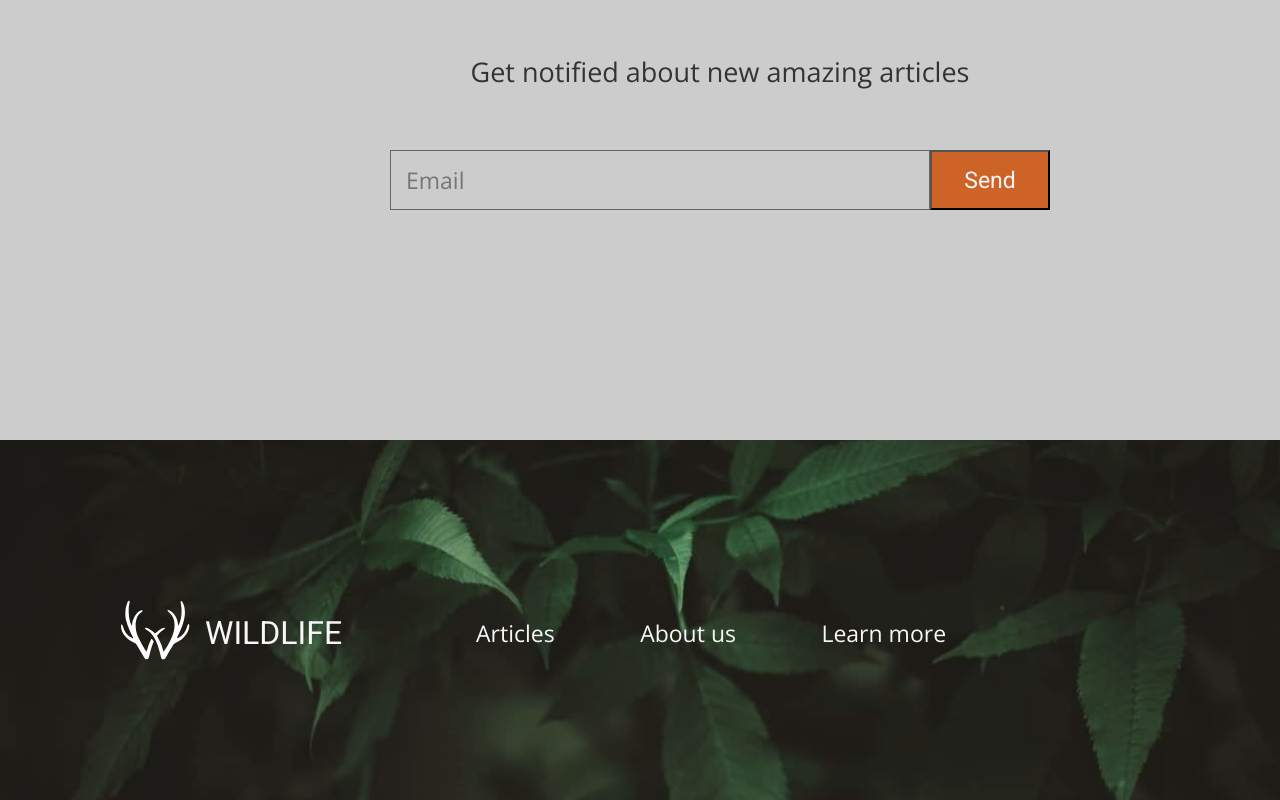
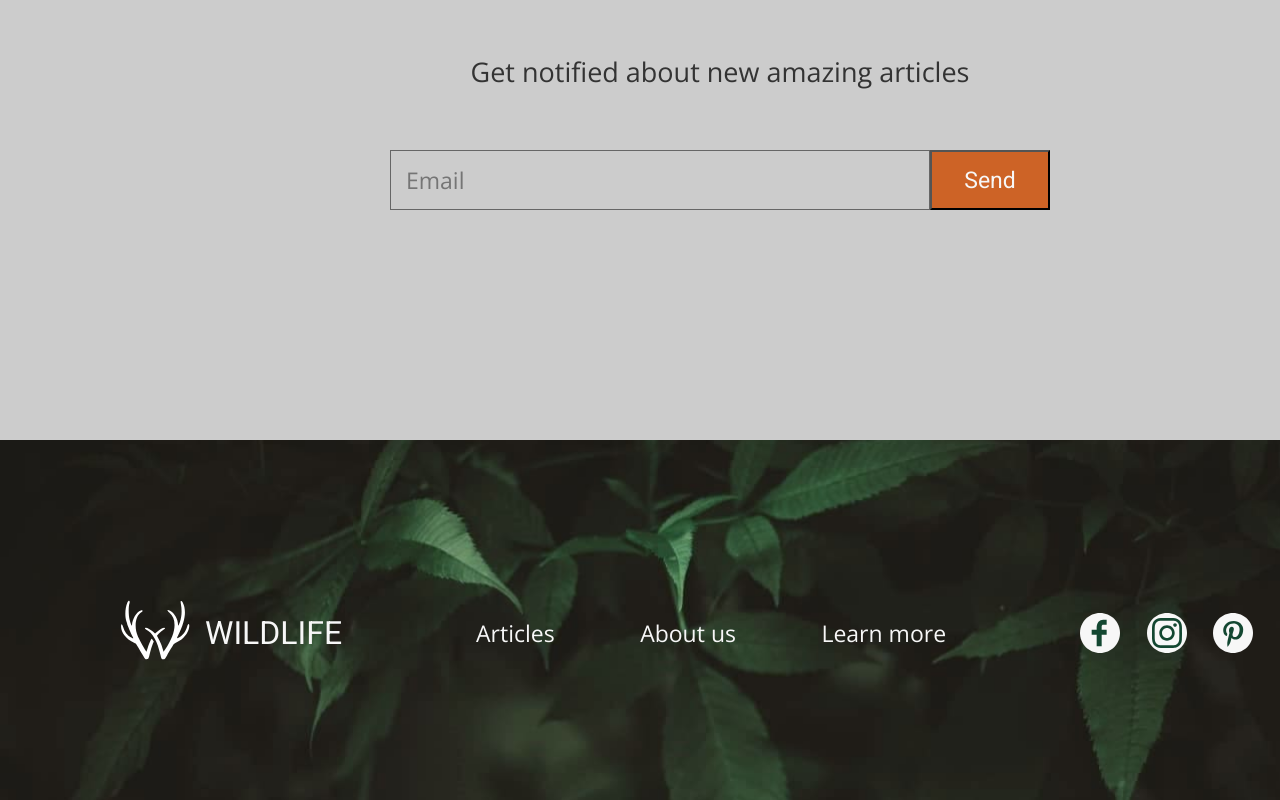
Before and after one commit to DzmitryDavid/online-zoo, a website: page wildlife/index.html in a window 1280 px wide. Shown: the part 1698-2498 px from the top of the page. Drawn offline with nearby package versions, Linux system fonts and the light colour scheme; the site is published under a folder, as on GitHub Pages, so addresses that start at the root find nothing.

Commit message:
refactor: change path

```diff
--- a/wildlife/src/scss/blocks/_footer.scss
+++ b/wildlife/src/scss/blocks/_footer.scss
@@ -48,7 +48,7 @@
                 width: 40px;
                 height: 40px;
                 transition: all ease 0.5s;
-                background: url("/src/assets/icons/telegramsvg.svg") center/cover no-repeat;
+                background: url("../../src/assets/icons/telegramsvg.svg") center/cover no-repeat;
                 &:hover {
                     transform: scale(1.1);
                     cursor: pointer;
@@ -57,7 +57,7 @@
             &-pinterest {
                 width: 40px;
                 height: 40px;
-                background: url("/src/assets/icons/pinterest.svg") center/cover no-repeat;
+                background: url("../../src/assets/icons/pinterest.svg") center/cover no-repeat;
                 transition: all ease 0.5s;
                 &:hover {
                     transform: scale(1.1);
@@ -68,7 +68,7 @@
                 width: 40px;
                 height: 40px;
                 transition: all ease 0.5s;
-                background: url("/src/assets/icons/instagramm.svg") center/cover no-repeat;
+                background: url("../../src/assets/icons/instagramm.svg") center/cover no-repeat;
                 &:hover {
                     transform: scale(1.1);
                     cursor: pointer;
@@ -77,7 +77,7 @@
             &-facebook {
                 width: 40px;
                 height: 40px;
-                background: url("/src/assets/icons/facebook.svg") center/cover no-repeat;
+                background: url("../../src/assets/icons/facebook.svg") center/cover no-repeat;
                 transition: all ease 0.5s;
                 &:hover {
                     transform: scale(1.1);
```
Also changed, not shown: wildlife/src/css/style.css.
